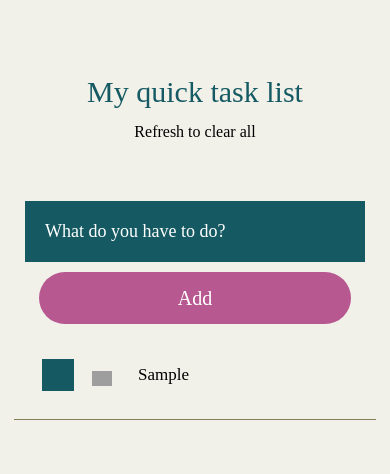
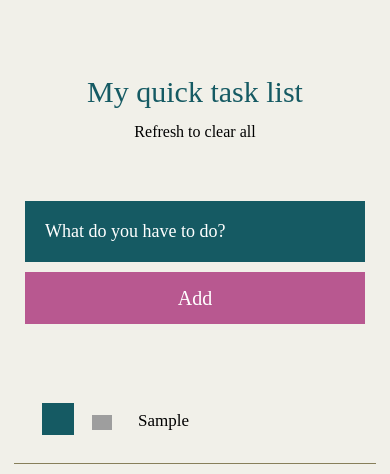
Before and after one commit to Elisasheva/Tasks-list, a plain HTML site: page index.html in a window 390 px wide. Both pictures are taken after typing "Sample" into the empty fields and a click on the button "Add". Drawn offline with Linux system fonts and the light colour scheme; grey boxes are pictures that could not be loaded.

Commit message:
simple css cosmetic changes

```diff
--- a/script.js
+++ b/script.js
@@ -49,11 +49,11 @@
         for (const task of tasks) {
             htmlString += `
             <li>
-            <div style="border-bottom: 1px solid #877f5a; padding: 20px;" class="buttons__container">
-            <button class="js-done">${task.done ? "✓" : ""}</button>
-            <button class="js-clear"> <img src="https://icons-for-free.com/iconfiles/png/512/trash+bin+icon-1320086460670911435.png" width="20px"></button>
+            <div style="border-bottom: 1px solid #877f5a; padding: 20px;" class="list__container">
+            <button class="js-done button__done">${task.done ? "✓" : ""}</button>
+            <button class="js-clear button__clear"> <img src="https://icons-for-free.com/iconfiles/png/512/trash+bin+icon-1320086460670911435.png" width="20px"></button>
 
-                <span ${task.done ? "style=\"text-decoration: line-through\"" : ""}>${task.content}</span>
+                <span style="padding-top: 4px;" ${task.done ? "style=\"text-decoration: line-through\"" : ""}>${task.content}</span>
                 </div>
             </li>
             `;
--- a/style.css
+++ b/style.css
@@ -62,6 +62,7 @@ header {
 
 .tasks__list {
     list-style: none;
+    font-size: 18px;
 }
 
 .tasks__container {
@@ -70,7 +71,7 @@ header {
 }
 
 
-.js-done {
+.button__done {
     margin: 8px;
     border: none;
     width:20px;
@@ -82,7 +83,7 @@ header {
     color:  hsl(53, 24%, 93%);
 }
 
-.js-clear {
+.button__clear {
     margin: 4px;
     border: 0;
     background: none;
@@ -94,7 +95,7 @@ header {
     margin-right: 20px;
 }
 
-.buttons__container {
+.list__container {
     display: flex;
     flex-direction: row;
     align-items: center;
@@ -108,13 +109,13 @@ header {
         display: flex;
         flex-direction: column;
         align-items: center;
+        margin-bottom: 50px;
     }
 
     .tasks__submit {
-        width: 300px;
+        width: 328px;
         margin: 10px 0 0 0;
         height: 50px;
-        border-radius: 30px;
     }
 
     .tasks__input {
```
